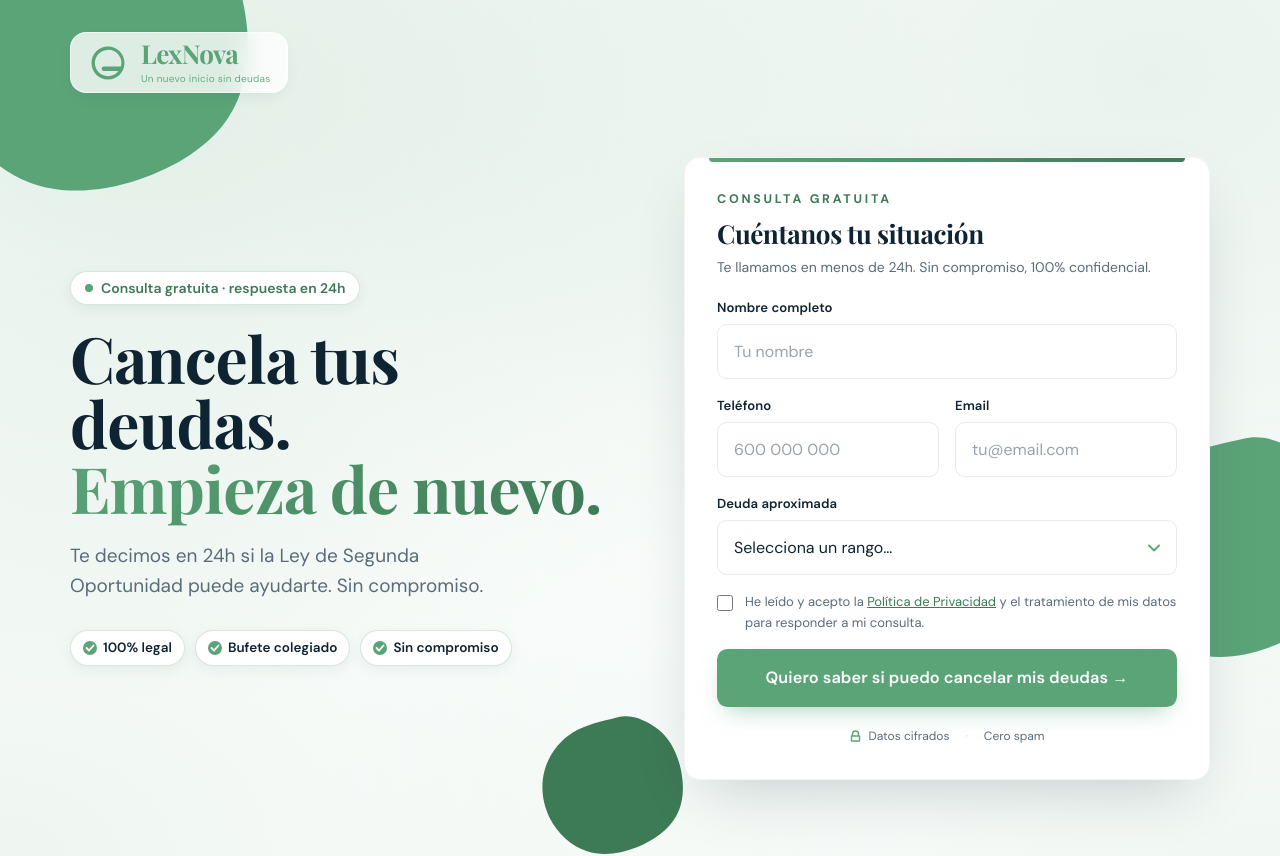
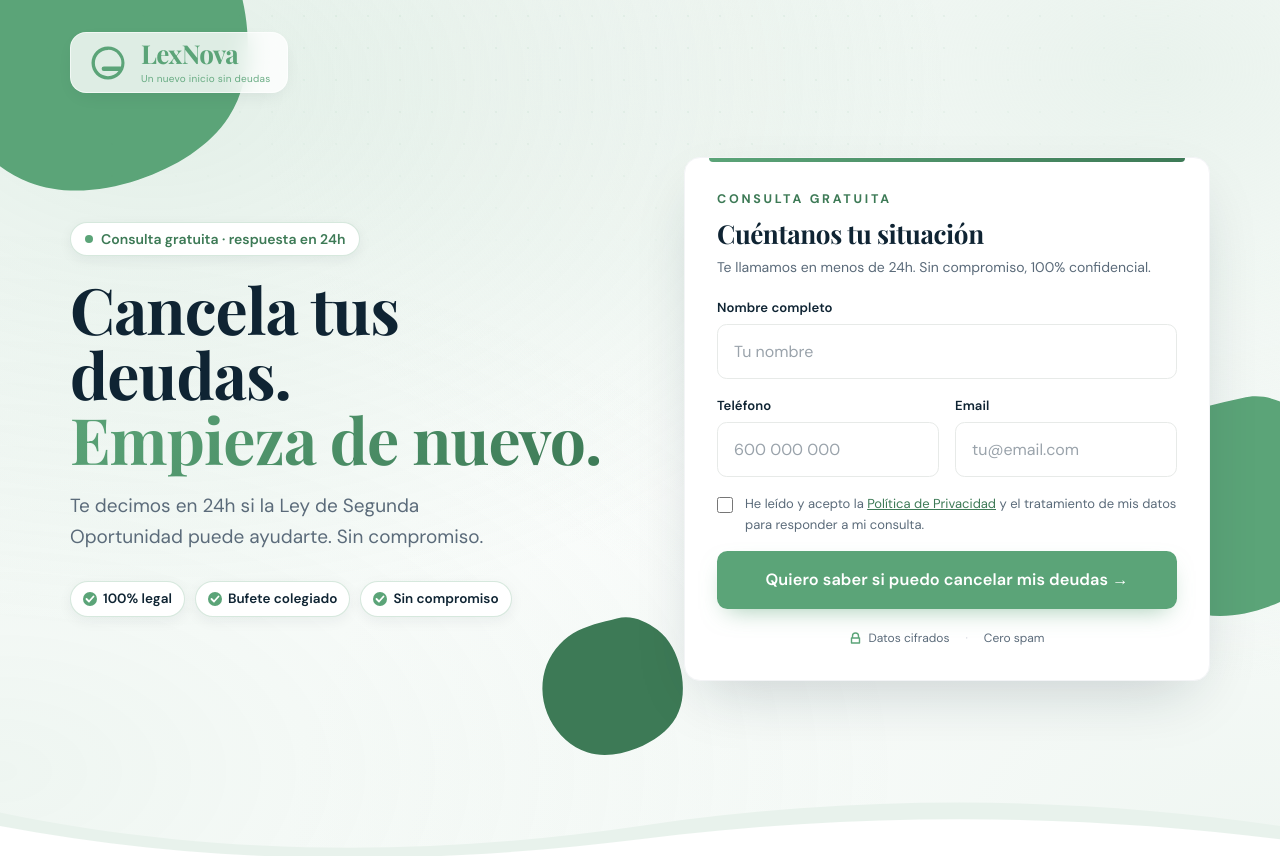
Before and after one commit to marketingesthetico-bit/lexnova-landing, a React (Vite) app: page / in a window 1280 px wide. Shown: the top 856 px of the page. Built offline with nearby package versions, Linux system fonts and the light colour scheme; no server answers.

Commit message:
feat: simplificar form — solo nombre, tel y email (menos fricción)

```diff
--- a/src/components/LeadForm.jsx
+++ b/src/components/LeadForm.jsx
@@ -19,7 +19,6 @@ const schema = z.object({
     .string()
     .min(1, "El email es obligatorio")
     .email("Introduce un email válido"),
-  deuda: z.string().min(1, "Selecciona un rango"),
   rgpd: z.literal(true, {
     errorMap: () => ({ message: "Debes aceptar la política de privacidad" }),
   }),
@@ -37,7 +36,6 @@ export default function LeadForm({ onSuccess, variant = "hero" }) {
       nombre: "",
       telefono: "",
       email: "",
-      deuda: "",
       rgpd: false,
     },
   });
@@ -136,30 +134,6 @@ export default function LeadForm({ onSuccess, variant = "hero" }) {
           </div>
         </div>
 
-        <div>
-          <label className="form-label" htmlFor={`deuda-${variant}`}>
-            Deuda aproximada
-          </label>
-          <select
-            id={`deuda-${variant}`}
-            defaultValue=""
-            className="form-select"
-            {...register("deuda")}
-            aria-invalid={!!errors.deuda}
-          >
-            <option value="" disabled>
-              Selecciona un rango…
-            </option>
-            <option value="Menos de 10.000€">Menos de 10.000€</option>
-            <option value="10.000€ - 30.000€">10.000€ - 30.000€</option>
-            <option value="30.000€ - 60.000€">30.000€ - 60.000€</option>
-            <option value="Más de 60.000€">Más de 60.000€</option>
-          </select>
-          {errors.deuda && (
-            <p className="form-error">{errors.deuda.message}</p>
-          )}
-        </div>
-
         <label className="flex items-start gap-3 text-muted text-[13px] leading-relaxed cursor-pointer select-none">
           <input
             type="checkbox"
--- a/src/hooks/useFormSubmit.js
+++ b/src/hooks/useFormSubmit.js
@@ -19,8 +19,6 @@ export function useFormSubmit({ onSuccess } = {}) {
       from_name: data.nombre,
       from_phone: data.telefono,
       from_email: data.email,
-      deuda_aproximada: data.deuda,
-      mensaje: data.mensaje || "",
       // Aliases comunes por si el template usa otras variables
       name: data.nombre,
       phone: data.telefono,
```
Also changed, not shown: 1 other file (tests, documents, lock files or other folders).
